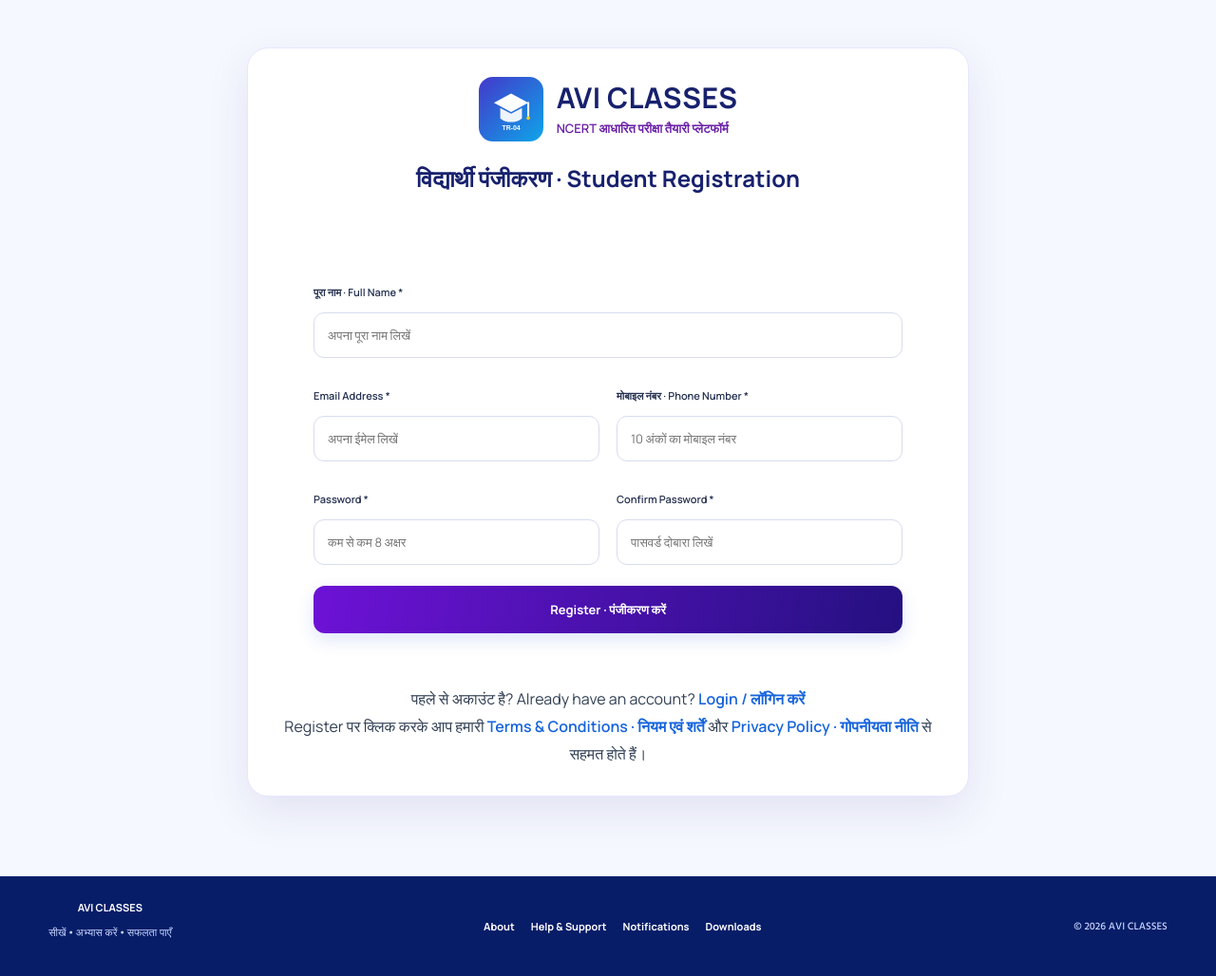
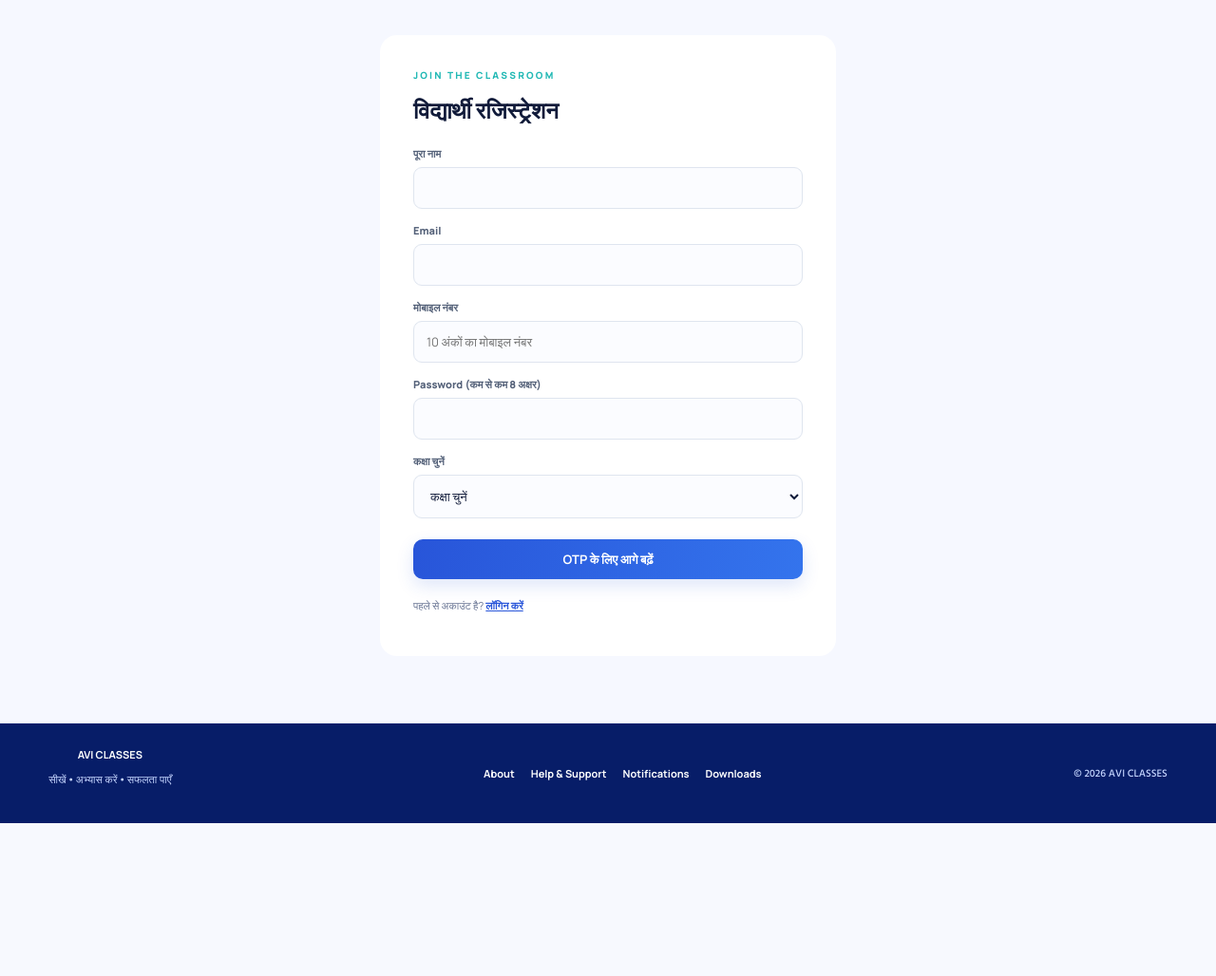
Before and after one commit to d9006814204/AVI-CLASSES, a Flask app: page /register in a window 1280 px wide. Shown: the part 135-1163 px from the top of the page at 95% size. After the commit the page ends 1002 px from the top, so only its background shows below. Run offline with Flask 3, Linux system fonts and the light colour scheme; some libraries are stand-ins or nearby versions.

Commit message:
Add files via upload

```diff
--- a/app.py
+++ b/app.py
@@ -257,6 +257,9 @@ with app.app_context():
     if 'set_no' not in question_columns:
         with db.engine.begin() as conn:
             conn.execute(text("ALTER TABLE question ADD COLUMN set_no INTEGER NOT NULL DEFAULT 1"))
+    if 'set_no' not in question_columns:
+        with db.engine.begin() as conn:
+            conn.execute(text("ALTER TABLE question ADD COLUMN set_no INTEGER NOT NULL DEFAULT 1"))
     admin_email=os.environ.get('ADMIN_EMAIL','admin@aviclasstr04.in').lower().strip()
     admin_password=os.environ.get('ADMIN_PASSWORD','')
     admin_user = User.query.filter_by(email=admin_email).first()
@@ -464,11 +467,10 @@ def register():
         name = request.form.get('name', '').strip()
         email = request.form.get('email', '').strip().lower()
         pw = request.form.get('password', '')
-        confirm_pw = request.form.get('confirm_password', '')
-        cn = '9'  # Registration form no longer asks students to select a class.
+        cn = request.form.get('class_no', '')
         phone = normalize_indian_phone(request.form.get('phone', ''))
-        if not name or len(name) > 120 or not re.fullmatch(r'[^@\s]+@[^@\s]+\.[^@\s]+', email) or len(pw) < 8 or pw != confirm_pw or not phone:
-            flash('सही जानकारी भरें। मोबाइल नंबर 10 अंकों का हो, पासवर्ड कम से कम 8 अक्षरों का हो और दोनों पासवर्ड समान हों।', 'error')
+        if not name or len(name) > 120 or not re.fullmatch(r'[^@\s]+@[^@\s]+\.[^@\s]+', email) or len(pw) < 8 or cn not in [str(x) for x in CLASSES] or not phone:
+            flash('सही जानकारी भरें। मोबाइल नंबर 10 अंकों का और पासवर्ड कम से कम 8 अक्षरों का हो।', 'error')
         elif User.query.filter_by(email=email).first():
             flash('यह ईमेल पहले से रजिस्टर है।', 'error')
         elif UserPhone.query.filter_by(phone=phone).first():
@@ -489,26 +491,6 @@ def register():
             }
             return render_template('register.html', otp_config=msg91_template_config(), otp_pending=True)
     return render_template('register.html', otp_config=msg91_template_config(), otp_pending=False)
-
-
-@app.route('/terms')
-def terms():
-    return render_template('terms.html')
-
-
-@app.route('/privacy')
-def privacy():
-    return render_template('privacy.html')
-
-
-@app.route('/terms')
-def terms():
-    return render_template('terms.html')
-
-
-@app.route('/privacy')
-def privacy():
-    return render_template('privacy.html')
 
 
 @app.route('/login', methods=['GET', 'POST'])
@@ -1076,6 +1058,12 @@ def checkout_page(kind, key):
         title, amount, icon, product_key = EXAM_CATEGORIES[key] + ' Test Series', 2900, '📝', key
     else:
         abort(404)
+    # Admin preview access: administrators can open paid content without checkout.
+    if session.get('role') == 'admin':
+        target = (url_for('learning_item', item_id=int(product_key)) if kind == 'course' and product_key.isdigit()
+                  else (url_for('learning_exam', slug=product_key) if kind == 'course'
+                        else url_for('exam_test_series', slug=product_key)))
+        return redirect(target)
     if has_purchase(session['user_id'], kind, product_key):
         return redirect(url_for('learning_item', item_id=int(product_key)) if kind == 'course' and product_key.isdigit() else (url_for('learning_exam', slug=product_key) if kind == 'course' else url_for('exam_test_series', slug=product_key)))
     return render_template('checkout.html', kind=kind, product_key=product_key,
@@ -1108,6 +1096,10 @@ def purchase_create():
     else:
         abort(400)
 
+    # Never create a Razorpay order for an administrator. Admins receive preview access only.
+    if session.get('role') == 'admin':
+        target = ((url_for('learning_item', item_id=int(product_key)) if product_key.isdigit() else url_for('learning_exam', slug=product_key)) if kind == 'course' else url_for('exam_test_series', slug=product_key))
+        return jsonify(ok=True, admin_access=True, redirect=target)
     if has_purchase(session['user_id'], kind, product_key):
         target = ((url_for('learning_item', item_id=int(product_key)) if product_key.isdigit() else url_for('learning_exam', slug=product_key)) if kind == 'course' else url_for('exam_test_series', slug=product_key))
         return jsonify(ok=True, already_paid=True, redirect=target)
--- a/templates/register.html
+++ b/templates/register.html
@@ -1,68 +1,37 @@
 {% extends 'base.html' %}{% block content %}
-<style>
-.avi-register-wrap{max-width:760px;margin:28px auto;padding:30px 34px;background:#fff;border:1px solid #e4e7ff;border-radius:22px;box-shadow:0 16px 45px rgba(48,35,120,.10)}
-.avi-brand{display:flex;align-items:center;justify-content:center;gap:14px;margin-bottom:22px;text-align:left}
-.avi-brand img{width:68px;height:68px;object-fit:contain}
-.avi-brand strong{display:block;font-size:30px;line-height:1.1;color:#17216d;letter-spacing:.4px}
-.avi-brand span{display:block;margin-top:7px;color:#6b21a8;font-size:13px;font-weight:600}
-.avi-register-wrap h2{text-align:center;color:#17216d;margin:12px 0 24px}
-.avi-form-grid{display:grid;grid-template-columns:1fr 1fr;gap:17px 18px}
-.avi-field{display:flex;flex-direction:column;gap:7px}
-.avi-field.full{grid-column:1/-1}
-.avi-field label{font-weight:600;color:#24304f}
-.avi-field input{width:100%;min-height:48px;border:1px solid #d8dced;border-radius:11px;padding:10px 14px;background:#fff}
-.avi-register-wrap .btn.full{width:100%;margin-top:22px;min-height:50px;border-radius:12px;background:linear-gradient(100deg,#6d12d6,#241080);color:#fff;font-weight:700}
-.avi-register-footer{text-align:center;margin-top:20px;line-height:1.8;color:#334155}
-.avi-register-footer a{color:#1764dc;font-weight:600;text-decoration:none}
-.avi-register-footer a:hover{text-decoration:underline}
-.avi-otp-panel{margin-top:10px;padding:18px;background:#f8f7ff;border:1px solid #e2dcff;border-radius:14px}
-@media(max-width:620px){.avi-register-wrap{margin:12px;padding:22px 16px}.avi-brand strong{font-size:24px}.avi-brand img{width:56px;height:56px}.avi-form-grid{grid-template-columns:1fr}.avi-field.full{grid-column:auto}}
-</style>
-<div class="avi-register-wrap">
-  <div class="avi-brand">
-    <img src="{{ url_for('static', filename='icon.svg') }}" alt="AVI CLASSES Logo">
-    <div><strong>AVI CLASSES</strong><span>NCERT आधारित परीक्षा तैयारी प्लेटफॉर्म</span></div>
-  </div>
-  <h2>विद्यार्थी पंजीकरण · Student Registration</h2>
-  <form class="form-card" id="registerForm" method="post">
-    <input type="hidden" name="csrf_token" value="{{ csrf_token() }}">
-    {% if not otp_pending %}
-    <div class="avi-form-grid">
-      <div class="avi-field full"><label>पूरा नाम · Full Name *</label><input name="name" required maxlength="120" placeholder="अपना पूरा नाम लिखें"></div>
-      <div class="avi-field"><label>Email Address *</label><input name="email" type="email" required placeholder="अपना ईमेल लिखें"></div>
-      <div class="avi-field"><label>मोबाइल नंबर · Phone Number *</label><input name="phone" type="tel" inputmode="numeric" maxlength="10" pattern="[0-9]{10}" required placeholder="10 अंकों का मोबाइल नंबर"></div>
-      <div class="avi-field"><label>Password *</label><input name="password" type="password" minlength="8" required placeholder="कम से कम 8 अक्षर"></div>
-      <div class="avi-field"><label>Confirm Password *</label><input name="confirm_password" type="password" minlength="8" required placeholder="पासवर्ड दोबारा लिखें"></div>
-    </div>
-    <button class="btn full" type="submit">Register · पंजीकरण करें</button>
-    {% else %}
-    <div class="avi-otp-panel">
-      <h3>मोबाइल OTP सत्यापन · OTP Verification</h3>
-      <p>आपके मोबाइल नंबर पर भेजे गए OTP को दर्ज करके अपना अकाउंट सुरक्षित रूप से सक्रिय करें।</p>
-      <label>मोबाइल नंबर</label><input id="otpPhone" type="tel" inputmode="numeric" maxlength="10" value="{{ session.get('otp_pending', {}).get('phone','')[2:] }}" readonly>
-      <button class="btn full" type="button" id="sendOtp">OTP भेजें · Send OTP</button>
-      <div id="otpArea" hidden><label>6 अंकों का OTP</label><input id="otpCode" inputmode="numeric" maxlength="6" autocomplete="one-time-code" placeholder="OTP दर्ज करें"><button class="btn full" type="button" id="verifyOtp">Verify OTP · अकाउंट बनाएँ</button><button class="btn full" type="button" id="retryOtp">Resend OTP · OTP दोबारा भेजें</button></div>
-      <div id="msg91-captcha"></div><p id="otpMessage" role="status"></p>
-    </div>
-    {% endif %}
-  </form>
-  <div class="avi-register-footer">
-    पहले से अकाउंट है? Already have an account? <a href="{{ url_for('login') }}">Login / लॉगिन करें</a><br>
-    Register पर क्लिक करके आप हमारी <a href="{{ url_for('terms') }}">Terms &amp; Conditions · नियम एवं शर्तें</a> और
-    <a href="{{ url_for('privacy') }}">Privacy Policy · गोपनीयता नीति</a> से सहमत होते हैं।
-  </div>
-</div>
+<div class="narrow"><form class="form-card" id="registerForm" method="post"><input type="hidden" name="csrf_token" value="{{ csrf_token() }}">
+<div class="eyebrow">JOIN THE CLASSROOM</div><h2>विद्यार्थी रजिस्ट्रेशन</h2>
+{% if not otp_pending %}
+<label>पूरा नाम</label><input name="name" required>
+<label>Email</label><input name="email" type="email" required>
+<label>मोबाइल नंबर</label><input name="phone" type="tel" inputmode="numeric" maxlength="10" pattern="[0-9]{10}" required placeholder="10 अंकों का मोबाइल नंबर">
+<label>Password (कम से कम 8 अक्षर)</label><input name="password" type="password" minlength="8" required>
+<label>कक्षा चुनें</label><select name="class_no" required><option value="">कक्षा चुनें</option>{% for c in classes %}<option value="{{ c }}">कक्षा {{ c }}</option>{% endfor %}</select>
+<button class="btn full">OTP के लिए आगे बढ़ें</button>
+{% else %}
+<h3>मोबाइल OTP सत्यापन</h3><p>आपके दिए मोबाइल नंबर पर OTP भेजें।</p>
+<label>मोबाइल नंबर</label><input id="otpPhone" type="tel" inputmode="numeric" maxlength="10" value="{{ session.get('otp_pending', {}).get('phone','')[2:] }}" readonly>
+<button class="btn full" type="button" id="sendOtp">OTP भेजें</button>
+<div id="otpArea" hidden><label>OTP</label><input id="otpCode" inputmode="numeric" maxlength="6" autocomplete="one-time-code" placeholder="OTP दर्ज करें"><button class="btn full" type="button" id="verifyOtp">OTP Verify करके अकाउंट बनाएँ</button><button class="btn full" type="button" id="retryOtp">OTP दोबारा भेजें</button></div>
+<div id="msg91-captcha"></div><p id="otpMessage" role="status"></p>
+{% endif %}
+<p class="form-foot">पहले से अकाउंट है? <a href="{{ url_for('login') }}">लॉगिन करें</a></p></form></div>
 {% if otp_pending %}
 <script>
 (() => {
  const cfg={{ otp_config|tojson }}; const csrf=document.querySelector('input[name=csrf_token]').value;
  const phone=document.getElementById('otpPhone'), msg=document.getElementById('otpMessage'); let ready=false, verifiedToken='';
  const tell=t=>msg.textContent=t;
- const init=()=>{if(ready || !window.msg91SdkLoaded){tell('OTP सेवा लोड हो रही है, कृपया कुछ सेकंड बाद प्रयास करें।');return;}window.initSendOTP({widgetId:cfg.widget_id,tokenAuth:cfg.widget_token,identifier:'',exposeMethods:true,captchaRenderId:'msg91-captcha',success:d=>{verifiedToken=(d&&(d.message||d.access_token||d.token))||'';},failure:e=>tell('OTP में समस्या: '+(e.message||'फिर प्रयास करें'))});ready=true;};
+ const init=()=>{if(ready || !window.msg91SdkLoaded){tell('OTP सेवा लोड हो रही है, कृपया कुछ सेकंड बाद प्रयास करें।');return;}window.initSendOTP({widgetId:cfg.widget_id,tokenAuth:cfg.widget_token,identifier:'',exposeMethods:true,captchaRenderId:'msg91-captcha',
+ success:d=>{verifiedToken=(d&&(d.message||d.access_token||d.token))||'';},failure:e=>tell('OTP में समस्या: '+(e.message||'फिर प्रयास करें'))});ready=true;};
  document.getElementById('sendOtp').onclick=()=>{const n=phone.value.replace(/\D/g,'');if(!/^\d{10}$/.test(n)){tell('मोबाइल नंबर सही नहीं है।');return;}init();if(!ready)return;window.sendOtp('91'+n,()=>{document.getElementById('otpArea').hidden=false;tell('OTP भेज दिया गया है।');},e=>tell('OTP नहीं भेजा गया: '+(e.message||'फिर प्रयास करें')));};
- document.getElementById('retryOtp').onclick=()=>{if(!ready){init();if(!ready)return;}window.retryOtp(null,()=>tell('OTP दोबारा भेज दिया गया है।'),e=>tell('OTP दोबारा नहीं भेजा गया: '+((e&&e.message)||'फिर प्रयास करें')));};
- document.getElementById('verifyOtp').onclick=()=>{const code=document.getElementById('otpCode').value.trim();window.verifyOtp(code,d=>{const token=(d&&(d.message||d.access_token||d.token))||verifiedToken;if(!token){tell('MSG91 access token नहीं मिला।');return;}fetch('{{ url_for("otp_complete") }}',{method:'POST',headers:{'Content-Type':'application/json','X-CSRFToken':csrf},body:JSON.stringify({access_token:token,phone:'91'+phone.value.replace(/\D/g,'')})}).then(r=>r.json()).then(x=>{if(x.ok)location.href=x.redirect;else tell(x.message||'सत्यापन विफल');}).catch(()=>tell('नेटवर्क समस्या।'));},e=>tell('गलत OTP या OTP समाप्त।'));};
+ document.getElementById('retryOtp').onclick=()=>{
+  if(!ready){init();if(!ready)return;}
+  window.retryOtp(null,()=>tell('OTP दोबारा भेज दिया गया है।'),e=>tell('OTP दोबारा नहीं भेजा गया: '+((e&&e.message)||'फिर प्रयास करें')));
+ };
+ document.getElementById('verifyOtp').onclick=()=>{const code=document.getElementById('otpCode').value.trim();window.verifyOtp(code,d=>{const token=(d&&(d.message||d.access_token||d.token))||verifiedToken;if(!token){tell('MSG91 access token नहीं मिला।');return;}
+ fetch('{{ url_for("otp_complete") }}',{method:'POST',headers:{'Content-Type':'application/json','X-CSRFToken':csrf},body:JSON.stringify({access_token:token,phone:'91'+phone.value.replace(/\D/g,'')})})
+ .then(r=>r.json()).then(x=>{if(x.ok)location.href=x.redirect;else tell(x.message||'सत्यापन विफल');}).catch(()=>tell('नेटवर्क समस्या।'));},e=>tell('गलत OTP या OTP समाप्त।'));};
 })();
 </script><script src="https://verify.msg91.com/otp-provider.js" onload="window.msg91SdkLoaded=true"></script>
-{% endif %}
-{% endblock %}
+{% endif %}{% endblock %}
```
